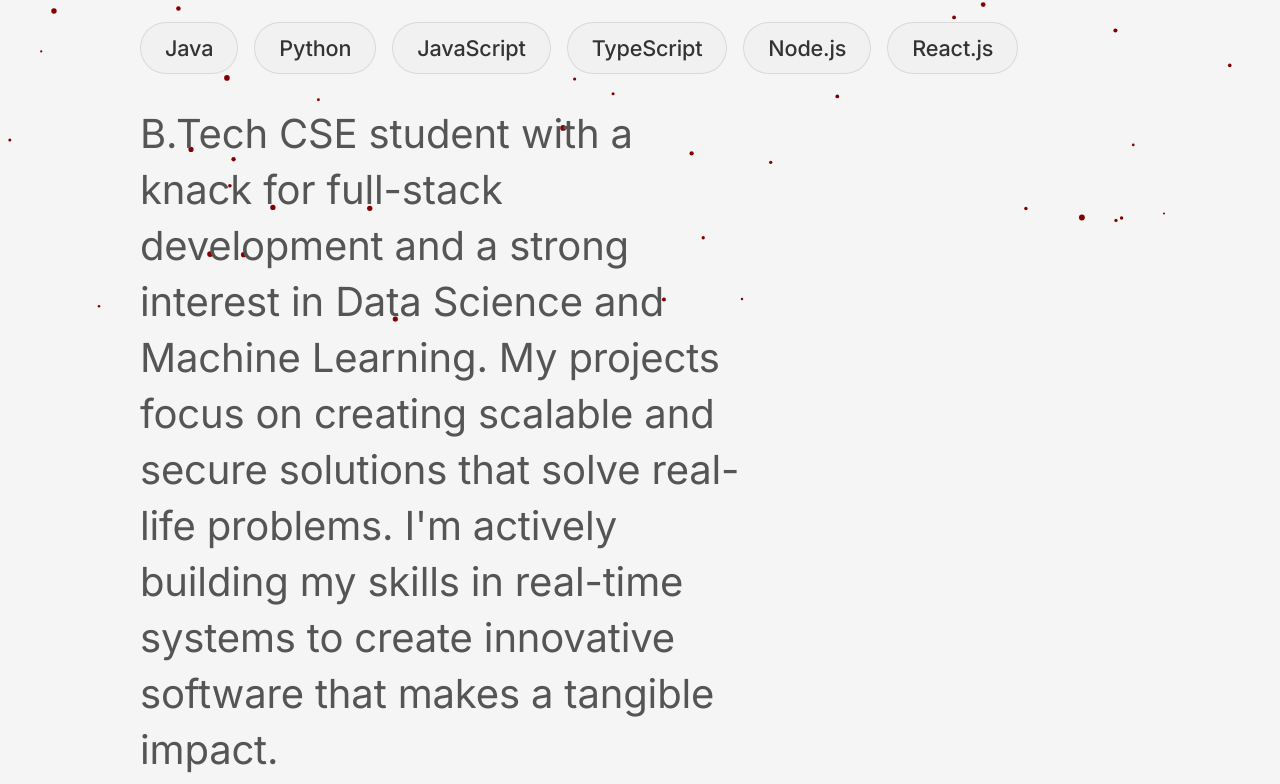
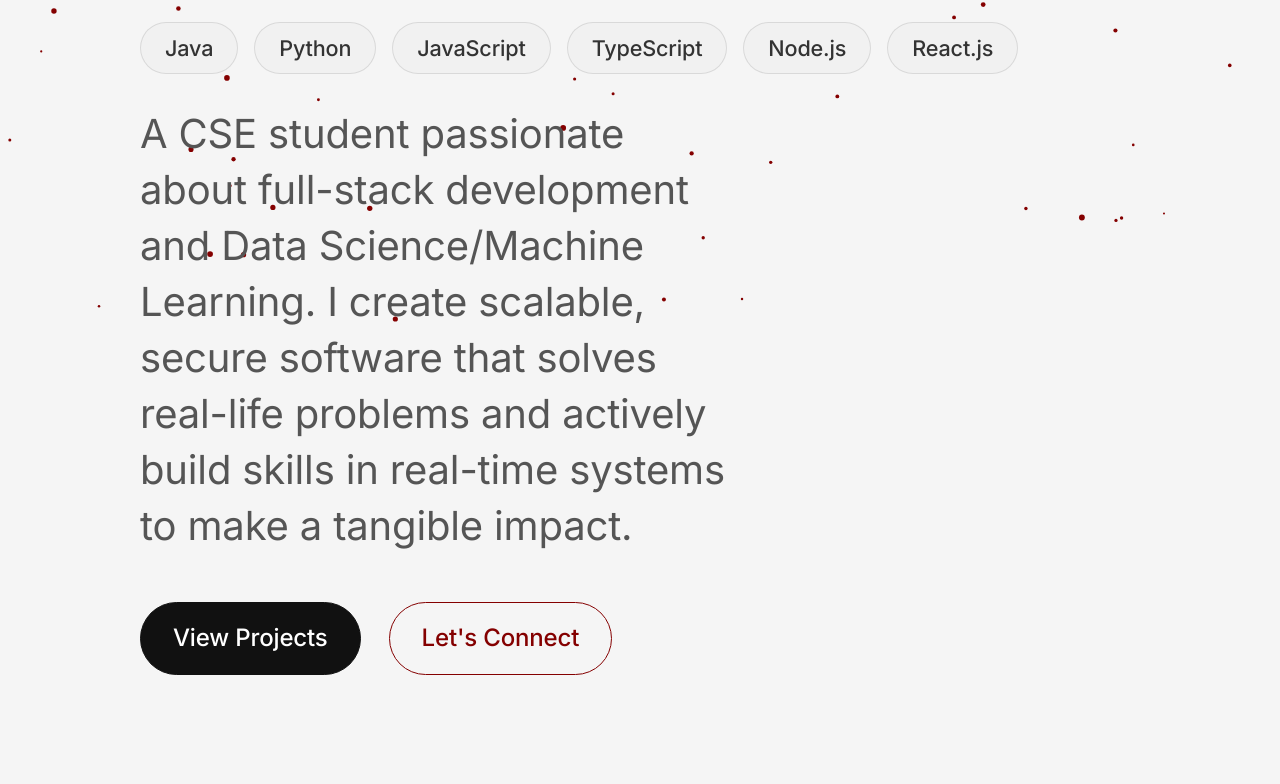
Before and after one commit to rishav-1306/My-Portfolio, a plain HTML site: page index.html in a window 1280 px wide. Shown: the part 476-1260 px from the top of the page. Drawn offline with Linux system fonts and the light colour scheme.

Commit message:
Update index.html

```diff
--- a/index.html
+++ b/index.html
@@ -46,9 +46,8 @@
             <span class="tag">React.js</span>
           </div>
           <p class="hero-description">
-            B.Tech CSE student with a knack for full-stack development and a strong interest in Data Science and Machine Learning.
-            My projects focus on creating scalable and secure solutions that solve real-life problems.
-            I'm actively building my skills in real-time systems to create innovative software that makes a tangible impact.
+            A CSE student passionate about full-stack development and Data Science/Machine Learning.
+            I create scalable, secure software that solves real-life problems and actively build skills in real-time systems to make a tangible impact.
           </p>
           <div class="cta-buttons">
             <a href="#projects" class="primary-button">View Projects</a>
```
